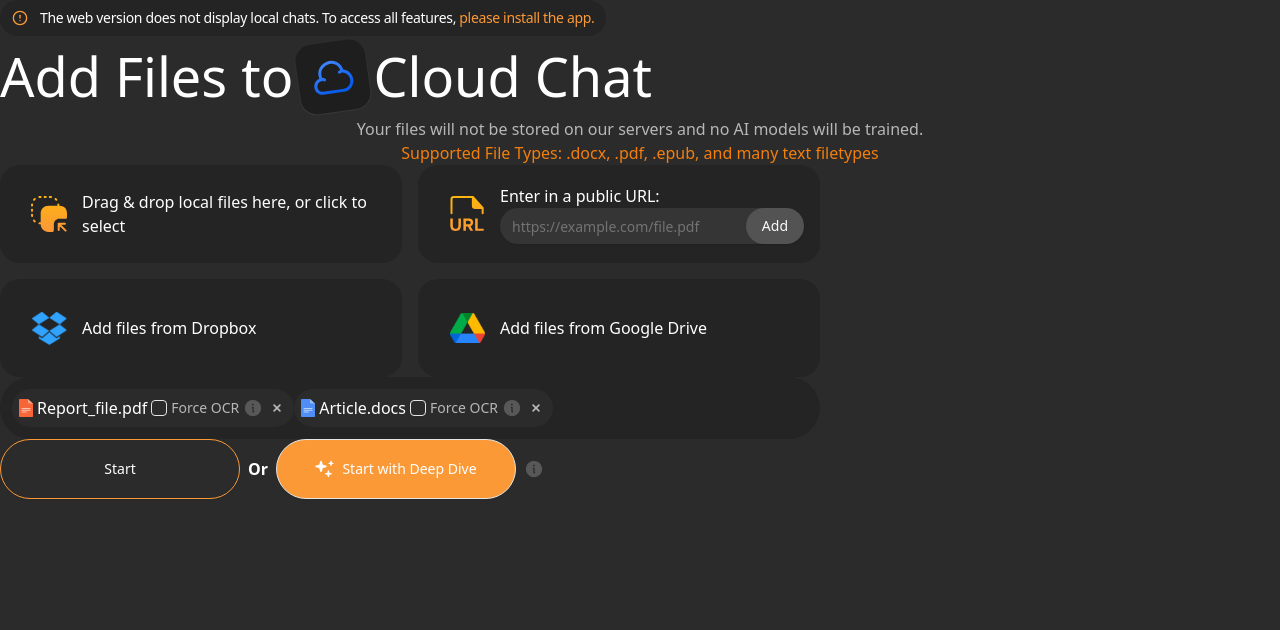
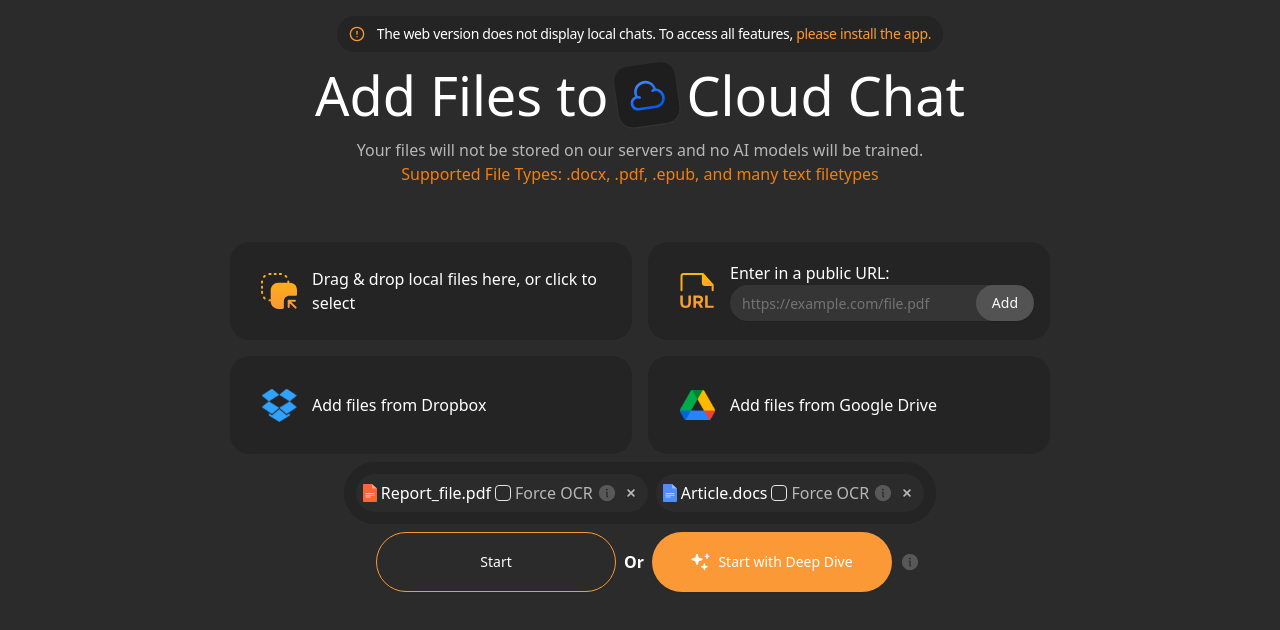
Before and after one commit to sakib-333/dashboard, a React (Vite) app: page / in a window 1280 px wide. Shown: the top 630 px of the page. Built offline with nearby package versions, Linux system fonts and the light colour scheme.

Commit message:
Add section spacing.

```diff
--- a/src/components/SectionOne/Buttons/Buttons.tsx
+++ b/src/components/SectionOne/Buttons/Buttons.tsx
@@ -21,7 +21,7 @@ const Buttons = () => {
       <h1 className="font-bold">Or</h1>
       <Button
         variant="outline"
-        className="max-w-[240px] w-full cursor-pointer h-[60px] rounded-[56px] bg-[#FB9937] hover:bg-[#2b2b2b] hover:text-white"
+        className="max-w-[240px] w-full border-none cursor-pointer h-[60px] rounded-[56px] bg-[#FB9937] hover:bg-[#2b2b2b] hover:text-white"
       >
         <img src={stars} alt="stars" />
         Start with Deep Dive
--- a/src/components/SectionOne/Cards/Cards.tsx
+++ b/src/components/SectionOne/Cards/Cards.tsx
@@ -7,7 +7,7 @@ import { Button } from "@/components/ui/button";
 
 const Cards = () => {
   return (
-    <div className="grid grid-cols-1 justify-items-center md:grid-cols-2 gap-4 max-w-[820px] w-full">
+    <div className="grid grid-cols-1 mt-6 sm:mt-8 md:mt-10 lg:mt-12 justify-items-center md:grid-cols-2 gap-4 max-w-[820px] w-full">
       <div className="max-w-[406px] hover:cursor-pointer flex items-center w-full bg-[#242424] hover:bg-[#292929] transition p-4 rounded-[20px]">
         <img src={dragAndDrop} alt="dragAndDrop" />
         <h1>Drag & drop local files here, or click to select</h1>
--- a/src/components/SectionOne/Heading/Heading.tsx
+++ b/src/components/SectionOne/Heading/Heading.tsx
@@ -2,10 +2,14 @@ import cloudLogo from "../../../assets/cloud.svg";
 
 const Heading = () => {
   return (
-    <div className="flex items-center">
-      <h1 className="text-[54px] font-[500]">Add Files to</h1>
-      <img src={cloudLogo} />
-      <h1 className="text-[54px] font-[500]">Cloud Chat</h1>
+    <div className="flex items-center gap-1">
+      <h1 className="text-xl sm:text-2xl md:text-3xl lg:text-[54px] font-[500]">
+        Add Files to
+      </h1>
+      <img className="w-9 sm:w-12 md:w-[60px] lg:w-[70px]" src={cloudLogo} />
+      <h1 className="text-xl sm:text-2xl md:text-3xl lg:text-[54px] font-[500]">
+        Cloud Chat
+      </h1>
     </div>
   );
 };
--- a/src/components/SectionOne/OptionalSection/OptionalSection.tsx
+++ b/src/components/SectionOne/OptionalSection/OptionalSection.tsx
@@ -6,18 +6,18 @@ import cross from "../../../assets/cross.svg";
 
 const OptionalSection = () => {
   return (
-    <div className="max-w-[820px] bg-[#242424] p-3 rounded-[34px] flex flex-col md:flex-row items-center">
+    <div className="max-w-[820px] bg-[#242424] p-3 rounded-[34px] flex flex-col md:flex-row items-center gap-2">
       <div className="flex items-center gap-1 bg-[#2b2b2b] p-[7px] rounded-[20px]">
         <div className="flex items-center gap-1">
           <img src={pdf} alt="pdf" />
-          <h1>Report_file.pdf</h1>
+          <h1 className="text-xs sm:text-sm md:text-base">Report_file.pdf</h1>
         </div>
         <div className="flex items-center gap-1">
           <div className="flex items-center space-x-1 text-[#B7B7B7]">
             <Checkbox id="terms" />
             <label
               htmlFor="terms"
-              className="text-sm font-medium leading-none peer-disabled:cursor-not-allowed peer-disabled:opacity-70"
+              className="text-xs sm:text-sm md:text-base leading-none peer-disabled:cursor-not-allowed peer-disabled:opacity-70"
             >
               Force OCR
             </label>
@@ -29,14 +29,14 @@ const OptionalSection = () => {
       <div className="flex items-center gap-1 bg-[#2b2b2b] p-[7px] rounded-[20px]">
         <div className="flex items-center gap-1">
           <img src={docx} alt="docx" />
-          <h1>Article.docs</h1>
+          <h1 className="text-xs sm:text-sm md:text-base">Article.docs</h1>
         </div>
         <div className="flex items-center gap-1">
           <div className="flex items-center space-x-1 text-[#B7B7B7]">
             <Checkbox id="terms2" />
             <label
               htmlFor="terms2"
-              className="text-sm font-medium leading-none peer-disabled:cursor-not-allowed peer-disabled:opacity-70"
+              className="text-xs sm:text-sm md:text-base leading-none peer-disabled:cursor-not-allowed peer-disabled:opacity-70"
             >
               Force OCR
             </label>
--- a/src/components/SectionOne/SectionOne.tsx
+++ b/src/components/SectionOne/SectionOne.tsx
@@ -7,7 +7,7 @@ import Popup from "./Popup/Popup";
 
 const SectionOne = () => {
   return (
-    <div className="min-h-screen bg-[#2B2B2B]">
+    <div className="min-h-screen p-4 w-full flex flex-col items-center gap-2 bg-[#2B2B2B]">
       <Popup />
       <Heading />
       <Paragraph />
```
